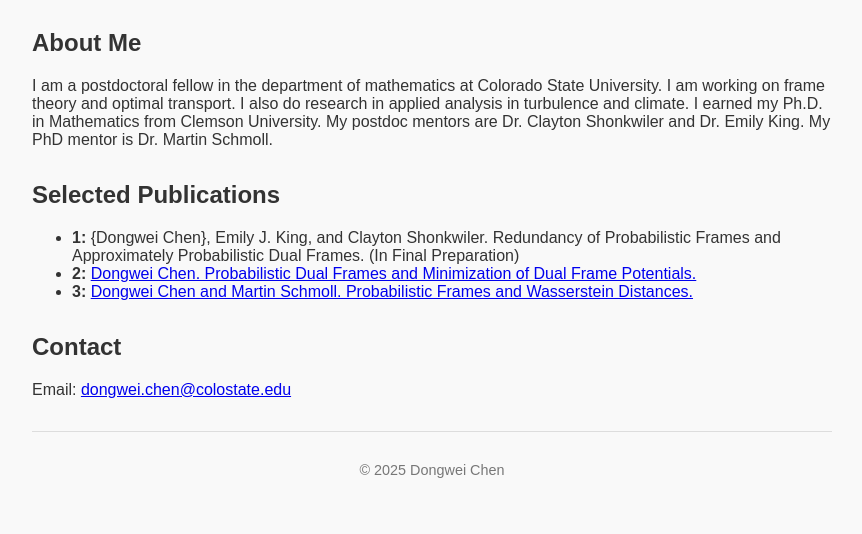
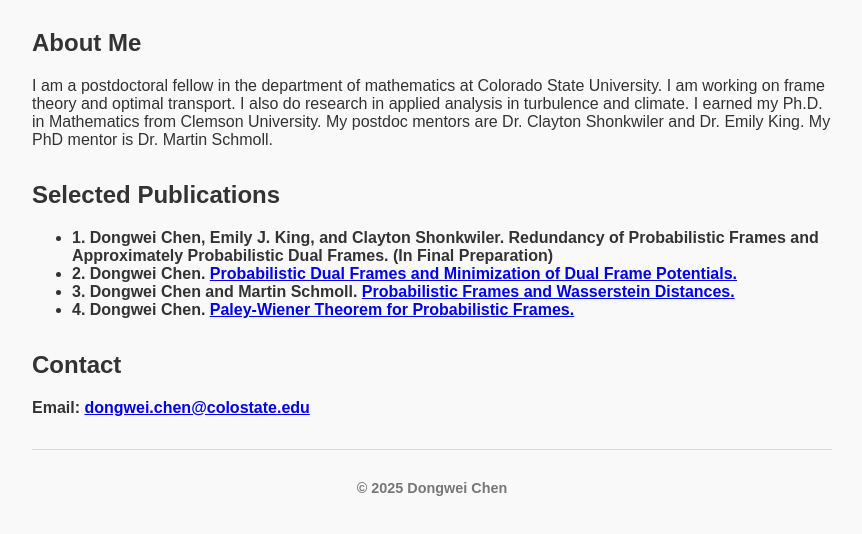
Before and after one commit to dongwec/dongwec.github.io, a plain HTML site: page index.html in a window 1280 px wide. Shown: the part 158-692 px from the top of the page, without its empty margins (208-1070 px from the left). Drawn offline with Linux system fonts and the light colour scheme.

Commit message:
Update index.html

```diff
--- a/index.html
+++ b/index.html
@@ -30,9 +30,11 @@
       <section>
         <h2>Selected Publications</h2>
         <ul>
-          <li><strong>1:</strong> {Dongwei Chen}, Emily J. King, and Clayton Shonkwiler. Redundancy of Probabilistic Frames and Approximately Probabilistic Dual Frames. (In Final Preparation) </a></li>
-          <li><strong>2:</strong> <a href="https://arxiv.org/abs/arXiv:2502.17760"> Dongwei Chen. Probabilistic Dual Frames and Minimization of Dual Frame Potentials.</a></li>
-          <li><strong>3:</strong> <a href="https://arxiv.org/abs/arXiv:2501.02602">Dongwei Chen and Martin Schmoll. Probabilistic Frames and Wasserstein Distances.</a></li>
+          <li><strong>1. Dongwei Chen, Emily J. King, and Clayton Shonkwiler. Redundancy of Probabilistic Frames and Approximately Probabilistic Dual Frames. (In Final Preparation) </a></li>
+          <li><strong>2. Dongwei Chen. </strong> <a href="https://arxiv.org/abs/arXiv:2502.17760"> Probabilistic Dual Frames and Minimization of Dual Frame Potentials.</a></li>
+          <li><strong>3. Dongwei Chen and Martin Schmoll.</strong> <a href="https://arxiv.org/abs/arXiv:2501.02602"> Probabilistic Frames and Wasserstein Distances.</a></li>
+          <li><strong>4. Dongwei Chen.</strong> <a href="https://arxiv.org/abs/arXiv:2501.02602"> Paley-Wiener Theorem for Probabilistic Frames.</a></li>
+
         </ul>
       </section>
 
```
